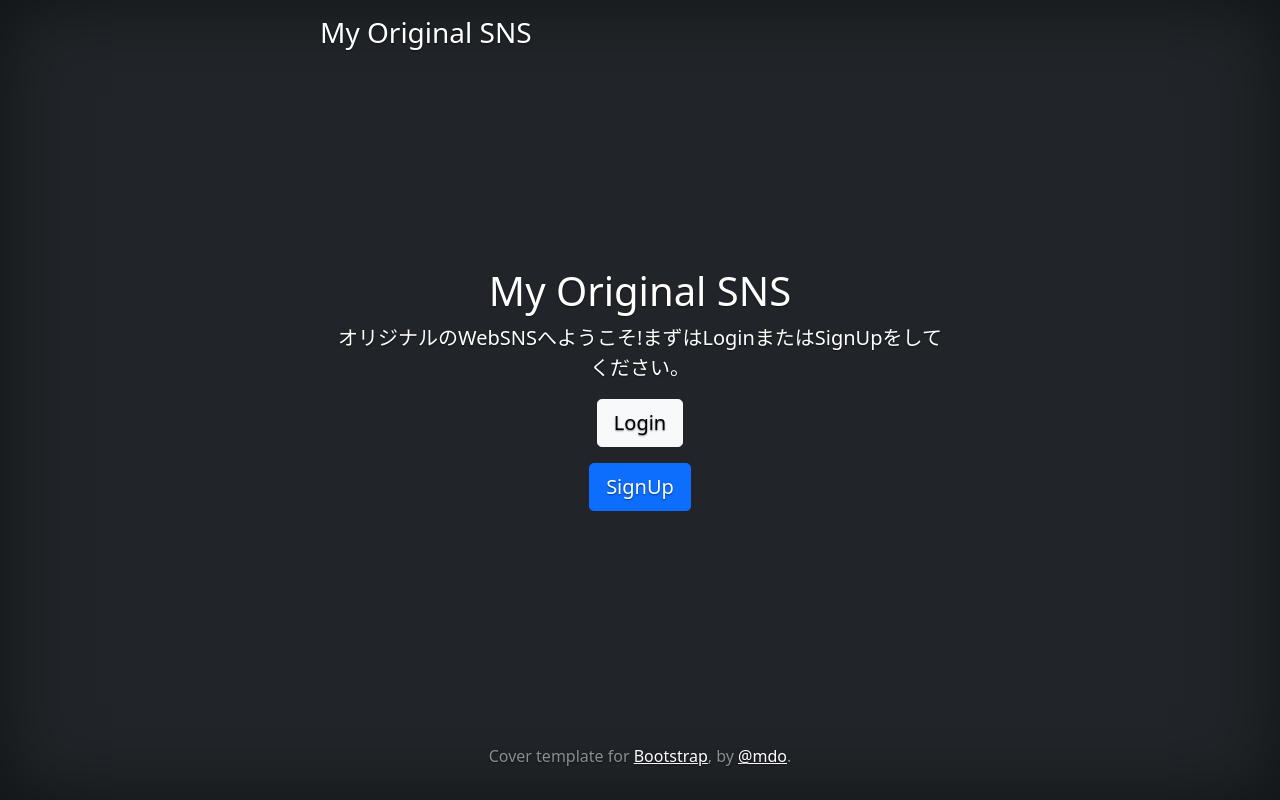
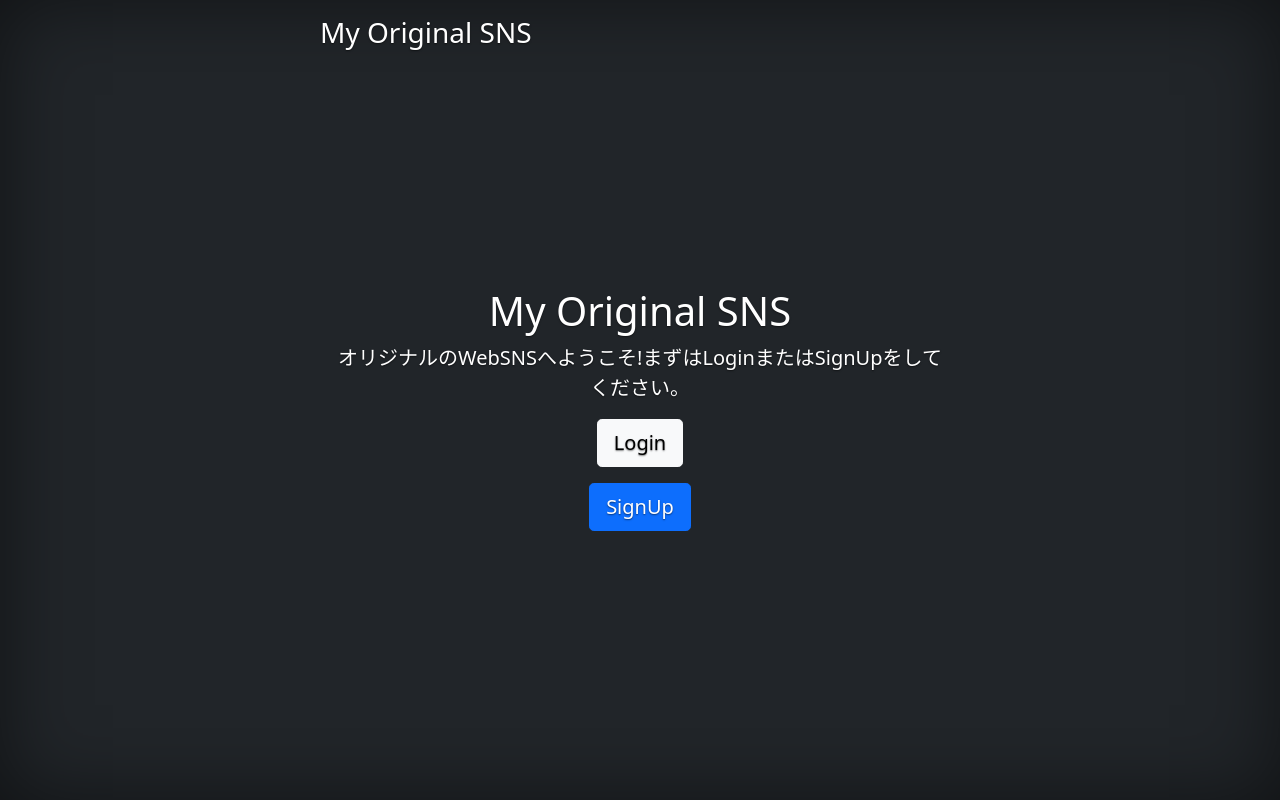
Before and after one commit to asamokinetika/my_django_app, a Django app: page /sns/ in a window 1280 px wide. Run offline with Django 3.2, Linux system fonts and the light colour scheme; some libraries are stand-ins or nearby versions.

Commit message:
Update top.html

```diff
--- a/sns/templates/sns/top.html
+++ b/sns/templates/sns/top.html
@@ -58,7 +58,7 @@
   </main>
 
   <footer class="mt-auto text-white-50">
-    <p>Cover template for <a href="https://getbootstrap.com/" class="text-white">Bootstrap</a>, by <a href="https://twitter.com/mdo" class="text-white">@mdo</a>.</p>
+
   </footer>
 </div>
 
```
